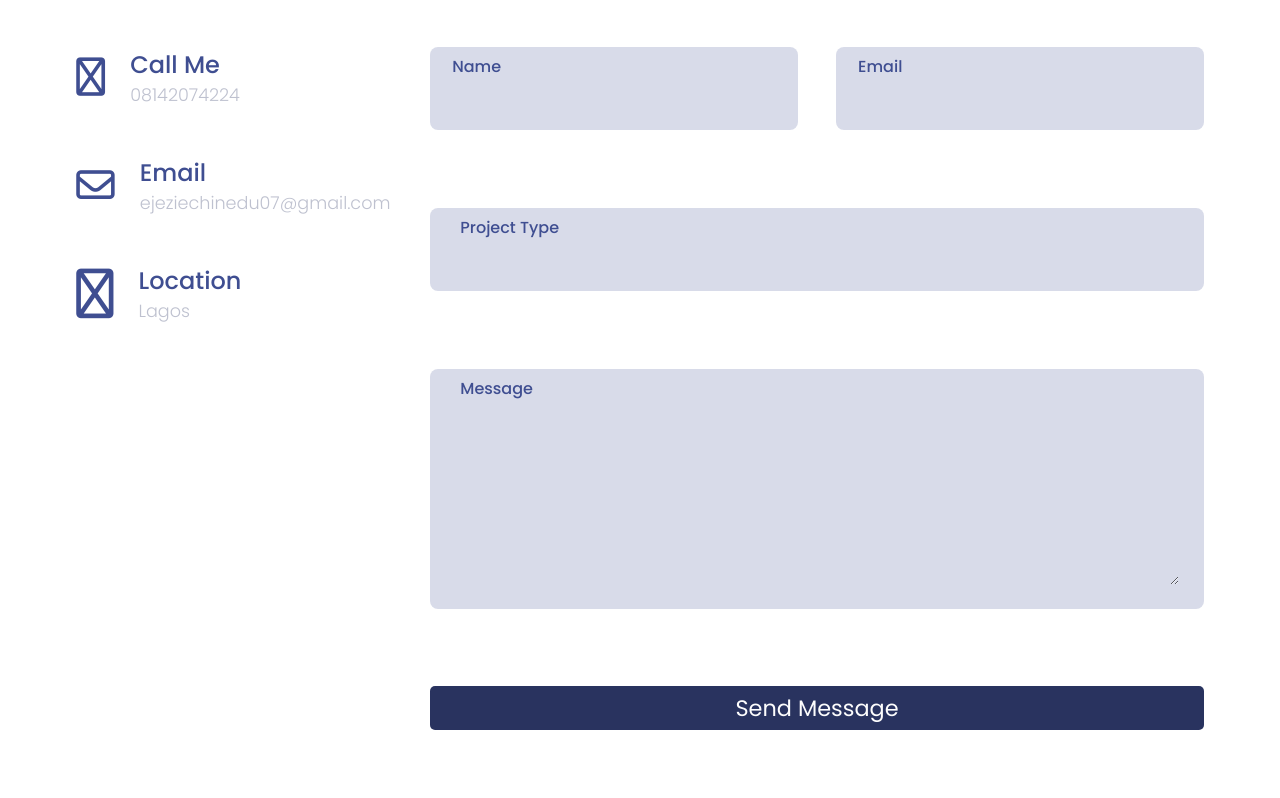
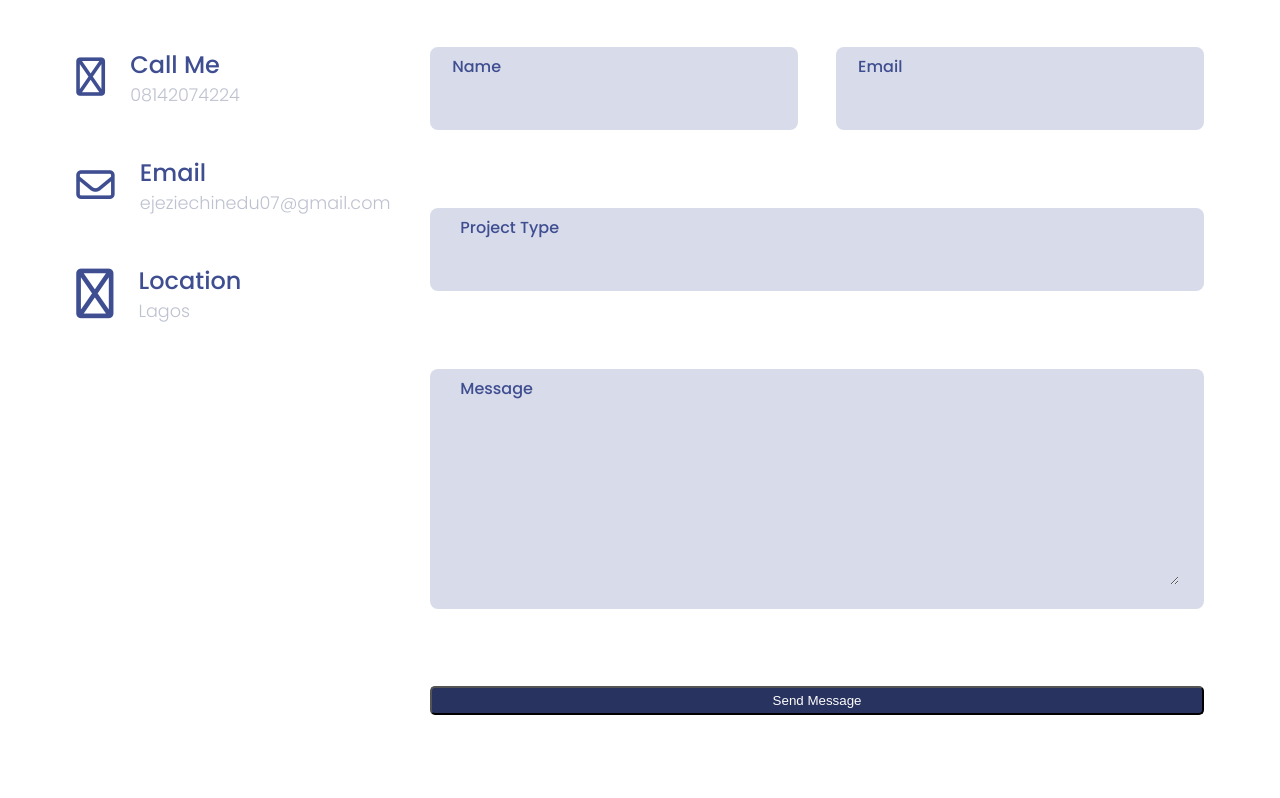
Before and after one commit to ejezie/Portfolio, a React (Create React App) app in the folder my-portfolio/: page / in a window 1280 px wide. Shown: the part 4056-4854 px from the top of the page. Built offline with nearby package versions, Linux system fonts and the light colour scheme; some icons are missing; a web font is replaced by a local one.

Commit message:
form spree

```diff
--- a/my-portfolio/src/pages/HomePage.jsx
+++ b/my-portfolio/src/pages/HomePage.jsx
@@ -434,7 +434,10 @@ function HomePage({ isDark }) {
                 </div>
               </div>
             </div>
-            <form className="contact__form" action="">
+            <form
+              className="contact__form"
+              action="https//formspree.io/f/mjvjooov"
+              method="POST">
               <div className="name__email">
                 <div className="contact__content" id="contact__content1">
                   <label htmlFor="">Name</label>
@@ -458,9 +461,9 @@ function HomePage({ isDark }) {
                   cols="30"
                   rows="7"></textarea>
               </div>
-              <a href="https://gmail.com" className="contact__button">
+              <button className="contact__button">
                 Send Message <i class="fal fa-paper-plane send"></i>
-              </a>
+              </button>
             </form>
           </div>
         </div>
--- a/my-portfolio/src/styles/_contact.scss
+++ b/my-portfolio/src/styles/_contact.scss
@@ -114,7 +114,7 @@
         font-weight: 500;
         padding: 0% 5% 2% 2%;
       }
-      a {
+      .contact__button {
         text-decoration: none;
         color: #fdfdfd;
         background-color: #29335f;
```
